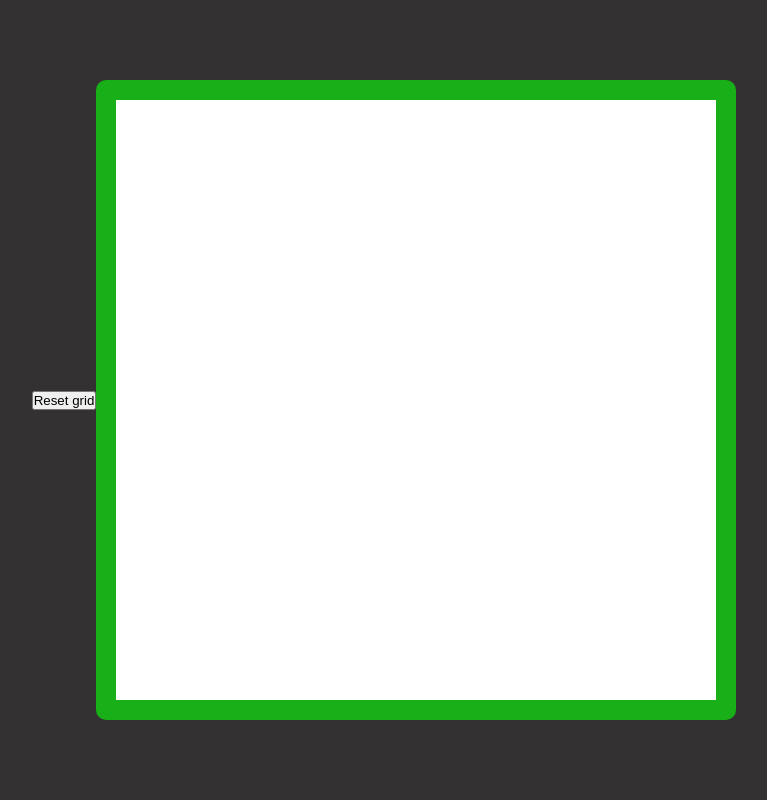
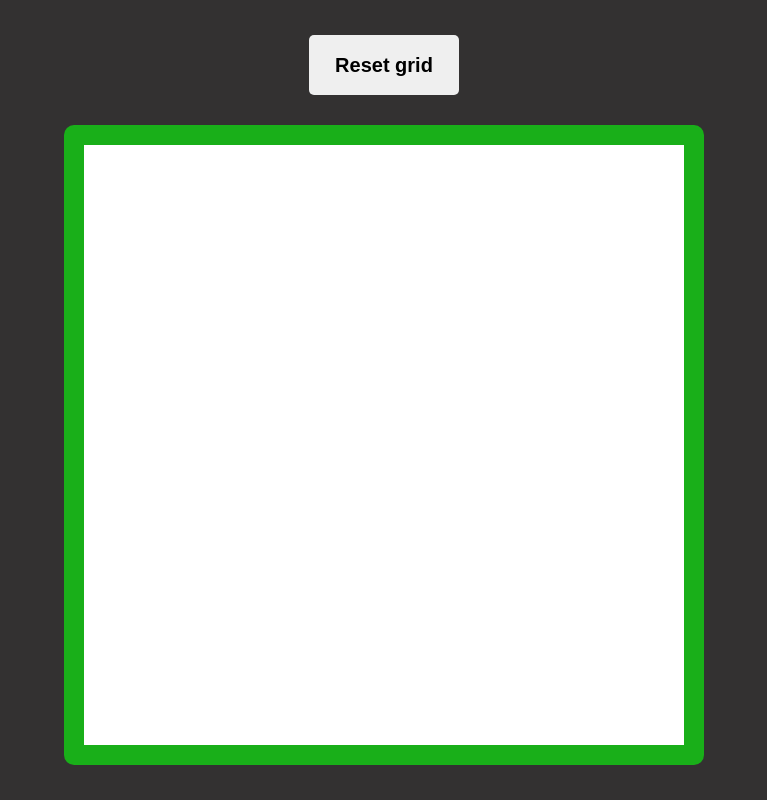
Before and after one commit to oddtO/Etch-A-Sketch, a plain HTML site: page index.html in a window 1280 px wide. Shown: the whole page, without its empty margins (256-1023 px from the left). Drawn offline with Linux system fonts and the light colour scheme.

Commit message:
style reset button

```diff
--- a/index.html
+++ b/index.html
@@ -10,7 +10,7 @@
     <script src="index.js" defer></script>
 </head>
 <body>
-    <button>Reset grid</button>
+    <button class="resetter">Reset grid</button>
 
     <div class="main">
 
--- a/index.js
+++ b/index.js
@@ -19,7 +19,6 @@
         // let gridMain = document.querySelector('.main');
 
         let gridMain = new DocumentFragment();
-        gridMain.className = 'main';
 
 
         for(let i = 0; i < size; ++i)
--- a/styles.css
+++ b/styles.css
@@ -12,11 +12,40 @@ body
 {
     height: 100vh;
     display: flex;
+    flex-direction: column;
     justify-content: center;
     align-items: center;
     background-color: rgb(51, 49, 49);
+
+    gap: 30px;
 }
 
+
+.resetter
+{
+    height: 60px;
+    width: 150px;
+    border-radius: 5px;
+    border: none;
+
+    font-size: 20px;
+    font-weight: 900;
+    cursor: pointer;
+    transition: transform 0.1s;
+}
+
+.resetter:hover
+{
+    background-color: navy;
+    color: azure;
+    border: 1px solid azure;
+
+}
+
+.resetter:active
+{
+    transform: scale(1.1);
+}
 
 .main
 {
```
